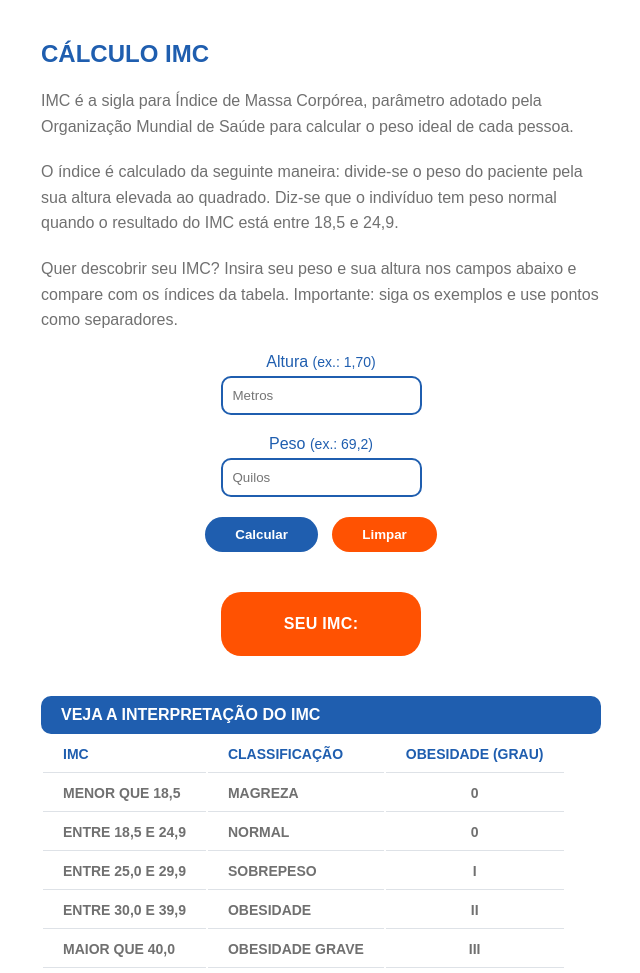
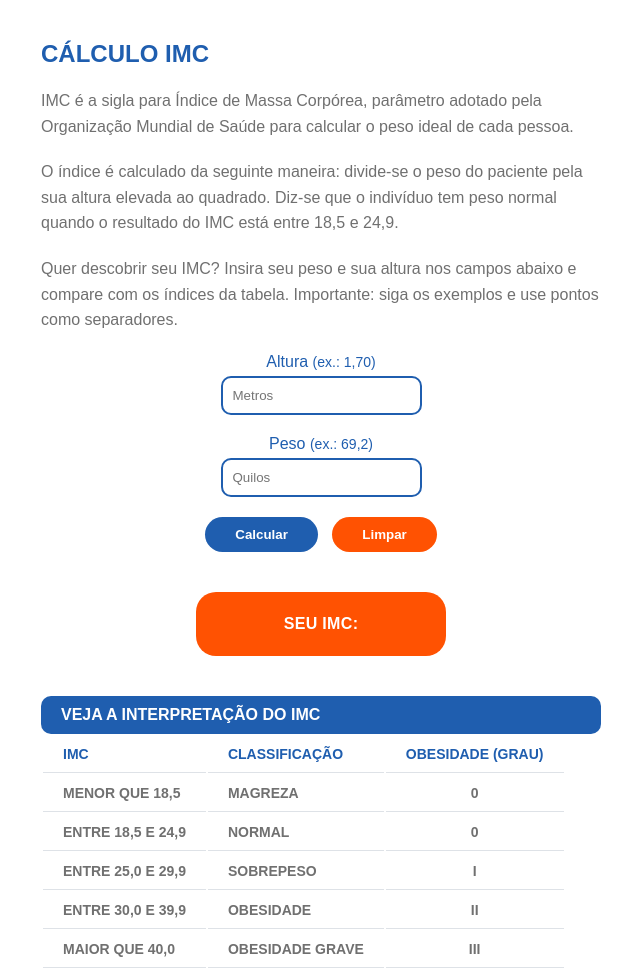
Before and after one commit to Esther-Cardoso/Calculadora-IMC, a plain HTML site: page index.html in a window 1280 px wide. Shown: the whole page, without its empty margins (319-959 px from the left). Drawn offline with Linux system fonts and the light colour scheme; a web font is replaced by a local one.

Commit message:
Modificando o style do resultado

```diff
--- a/style.css
+++ b/style.css
@@ -83,10 +83,9 @@ body {
   background: var(--destaque-color);
   color: var(--text-light-color);
   padding: 20px;
-  max-width: 200px;
+  max-width: 250px;
   margin: 40px auto;
   border-radius: 20px;
-  /* text-transform: uppercase; */
   font-weight: bold;
   letter-spacing: 0.02em;
   line-height: 1.5;
```
